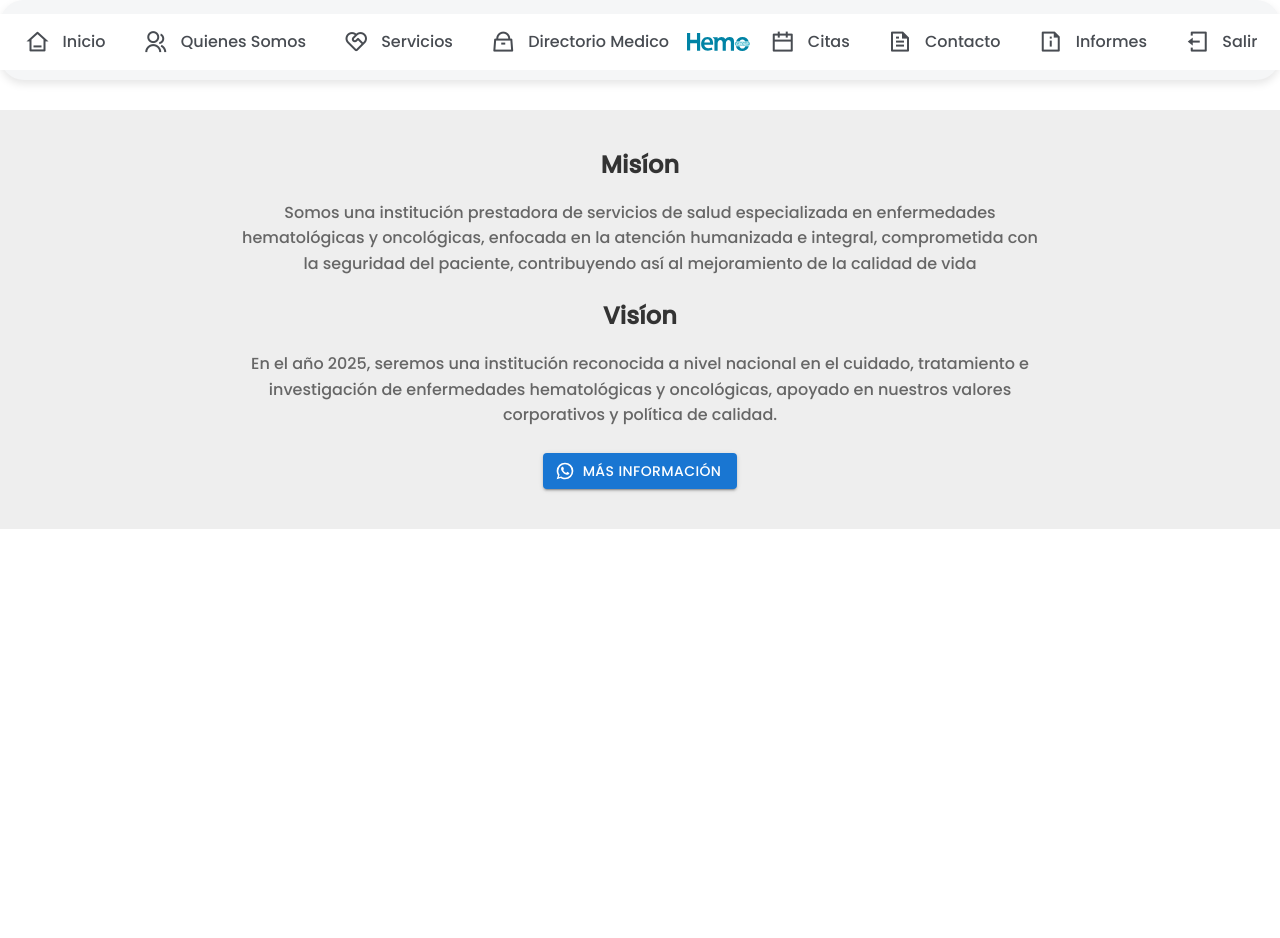
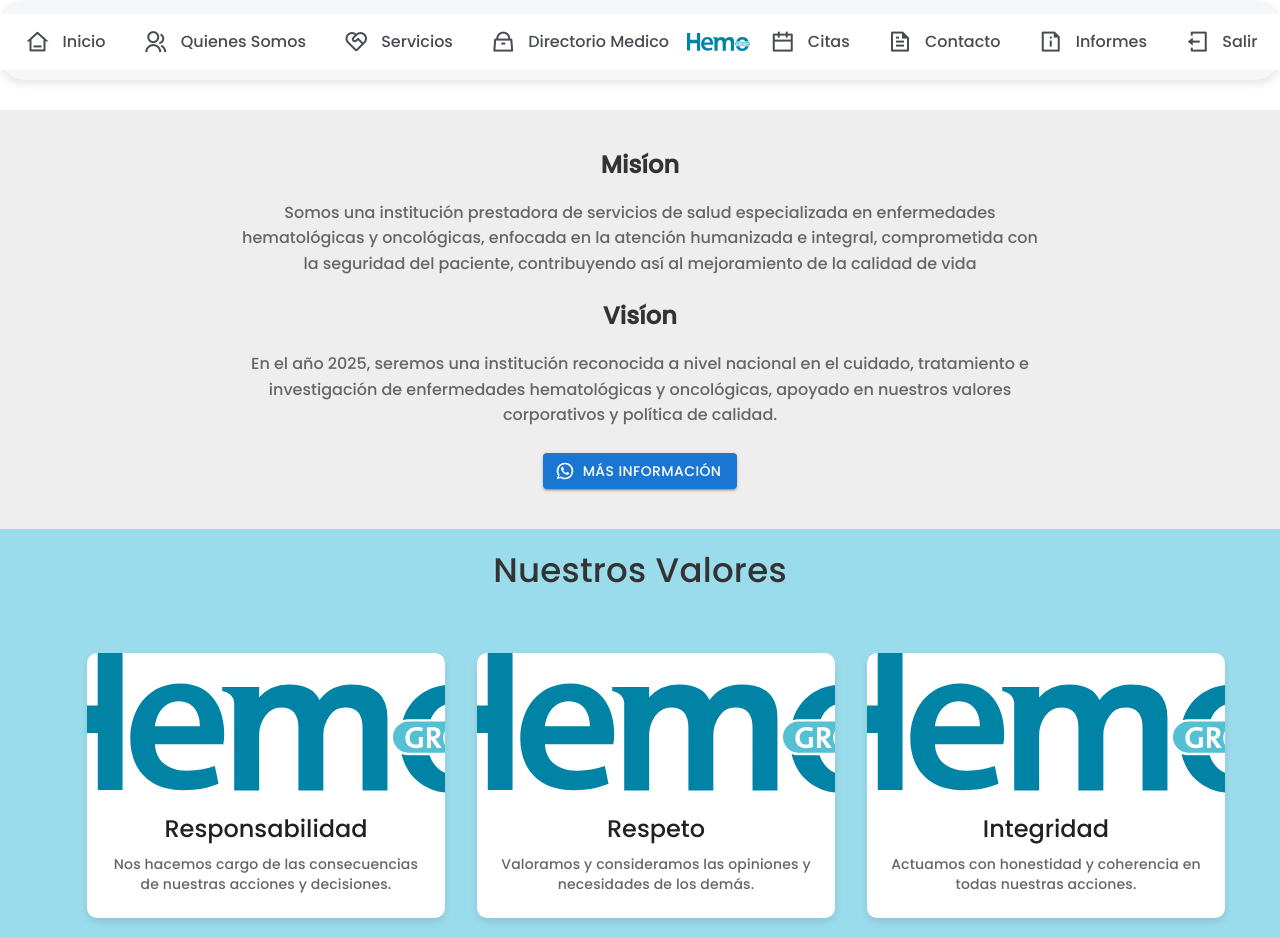
Before and after one commit to tecnotics/Hemo-Group, a React (Vite) app in the folder Hemo-Group/: page / in a window 1280 px wide. Before the commit the page ends 910 px from the top, so only its background shows below. Built offline with nearby package versions, Linux system fonts and the light colour scheme.

Commit message:
Commit Styles css

```diff
--- a/Hemo-Group/src/Screens/Home/Home.css
+++ b/Hemo-Group/src/Screens/Home/Home.css
@@ -3,7 +3,6 @@
   height: 100vh;
   margin-top: 110px;
 }
-
 
 .quienes-somos-section {
   background-color: rgba(236, 236, 236, 0.87);
@@ -28,3 +27,50 @@
   color: #666;
   line-height: 1.6;
 }
+
+.valores {
+  background-color: #00a5cf64; /* Fondo claro para la sección */
+  padding: 20px 0; /* Espaciado superior e inferior */
+  text-align: center; /* Alineación central para el texto */
+}
+
+.valores .MuiTypography-h4 {
+  color: #333; /* Color oscuro para el título */
+  margin-bottom: 30px; /* Espaciado debajo del título */
+}
+
+.valores .MuiGrid-container {
+  max-width: 1200px; /* Máximo ancho para el contenedor de la grilla */
+  margin: 0 auto; /* Centrado horizontal */
+  padding: 0 15px; /* Espaciado lateral */
+}
+
+.valores .MuiCard-root {
+  box-shadow: 0px 4px 8px rgba(0, 0, 0, 0.1); /* Sombra suave para las tarjetas */
+  border-radius: 10px; /* Bordes redondeados */
+  transition: transform 0.3s ease; /* Transición suave para efecto hover */
+}
+
+.valores .MuiCard-root:hover {
+  transform: translateY(-5px); /* Elevación ligera al pasar el mouse */
+}
+
+.valores .MuiCardMedia-root {
+  border-top-left-radius: 10px; /* Bordes redondeados para la parte superior izquierda de la imagen */
+  border-top-right-radius: 10px; /* Bordes redondeados para la parte superior derecha de la imagen */
+}
+
+.valores .MuiCardContent-root {
+  padding: 20px; /* Espaciado interno para el contenido de la tarjeta */
+}
+
+.valores .MuiTypography-body2 {
+  color: #666; /* Color suave para el texto secundario */
+}
+
+/* Responsive Design */
+@media (max-width: 600px) {
+  .valores .MuiGrid-grid-xs-12 {
+    padding: 0 10px; /* Espaciado lateral en dispositivos móviles */
+  }
+}
--- a/Hemo-Group/src/Screens/Home/Home.jsx
+++ b/Hemo-Group/src/Screens/Home/Home.jsx
@@ -1,7 +1,8 @@
-import { Typography } from "@mui/material";
+import { Card, CardContent, CardMedia, Grid, Typography } from "@mui/material";
 import Navbar from "../../Components/Navbar/Navbar";
 import MoreInfoButton from "../../Components/MoreInfo/MoreInfo";
-import "./Home.css"
+import "./Home.css";
+import logoSolo from "../../assets/navbar-assets/LogoSolo.svg";
 
 function Home() {
   return (
@@ -34,6 +35,95 @@ function Home() {
             <MoreInfoButton />
           </div>
         </section>
+
+        <section className="valores">
+          <Typography variant="h4" component="div" gutterBottom>
+            Nuestros Valores
+          </Typography>
+
+          <Grid container spacing={4} justifyContent="center">
+            <Grid item xs={12} sm={6} md={4}>
+              <Card
+                sx={{
+                  width: "100%",
+                  height: "100%",
+                  display: "flex",
+                  flexDirection: "column",
+                }}
+              >
+                <CardMedia
+                  component="img"
+                  height="140"
+                  image={logoSolo}
+                  alt="Responsabilidad"
+                />
+                <CardContent sx={{ flexGrow: 1 }}>
+                  <Typography gutterBottom variant="h5" component="div">
+                    Responsabilidad
+                  </Typography>
+                  <Typography variant="body2" color="text.secondary">
+                    Nos hacemos cargo de las consecuencias de nuestras acciones
+                    y decisiones.
+                  </Typography>
+                </CardContent>
+              </Card>
+            </Grid>
+            <Grid item xs={12} sm={6} md={4}>
+              <Card
+                sx={{
+                  width: "100%",
+                  height: "100%",
+                  display: "flex",
+                  flexDirection: "column",
+                }}
+              >
+                <CardMedia
+                  component="img"
+                  height="140"
+                  image={logoSolo}
+                  alt="Respeto"
+                />
+                <CardContent sx={{ flexGrow: 1 }}>
+                  <Typography gutterBottom variant="h5" component="div">
+                    Respeto
+                  </Typography>
+                  <Typography variant="body2" color="text.secondary">
+                    Valoramos y consideramos las opiniones y necesidades de los
+                    demás.
+                  </Typography>
+                </CardContent>
+              </Card>
+            </Grid>
+            <Grid item xs={12} sm={6} md={4}>
+              <Card
+                sx={{
+                  width: "100%",
+                  height: "100%",
+                  display: "flex",
+                  flexDirection: "column",
+                }}
+              >
+                <CardMedia
+                  component="img"
+                  height="140"
+                  image={logoSolo}
+                  alt="Integridad"
+                />
+                <CardContent sx={{ flexGrow: 1 }}>
+                  <Typography gutterBottom variant="h5" component="div">
+                    Integridad
+                  </Typography>
+                  <Typography variant="body2" color="text.secondary">
+                    Actuamos con honestidad y coherencia en todas nuestras
+                    acciones.
+                  </Typography>
+                </CardContent>
+              </Card>
+            </Grid>
+          </Grid>
+        </section>
+
+        <section className="contigo"></section>
       </div>
     </>
   );
```
